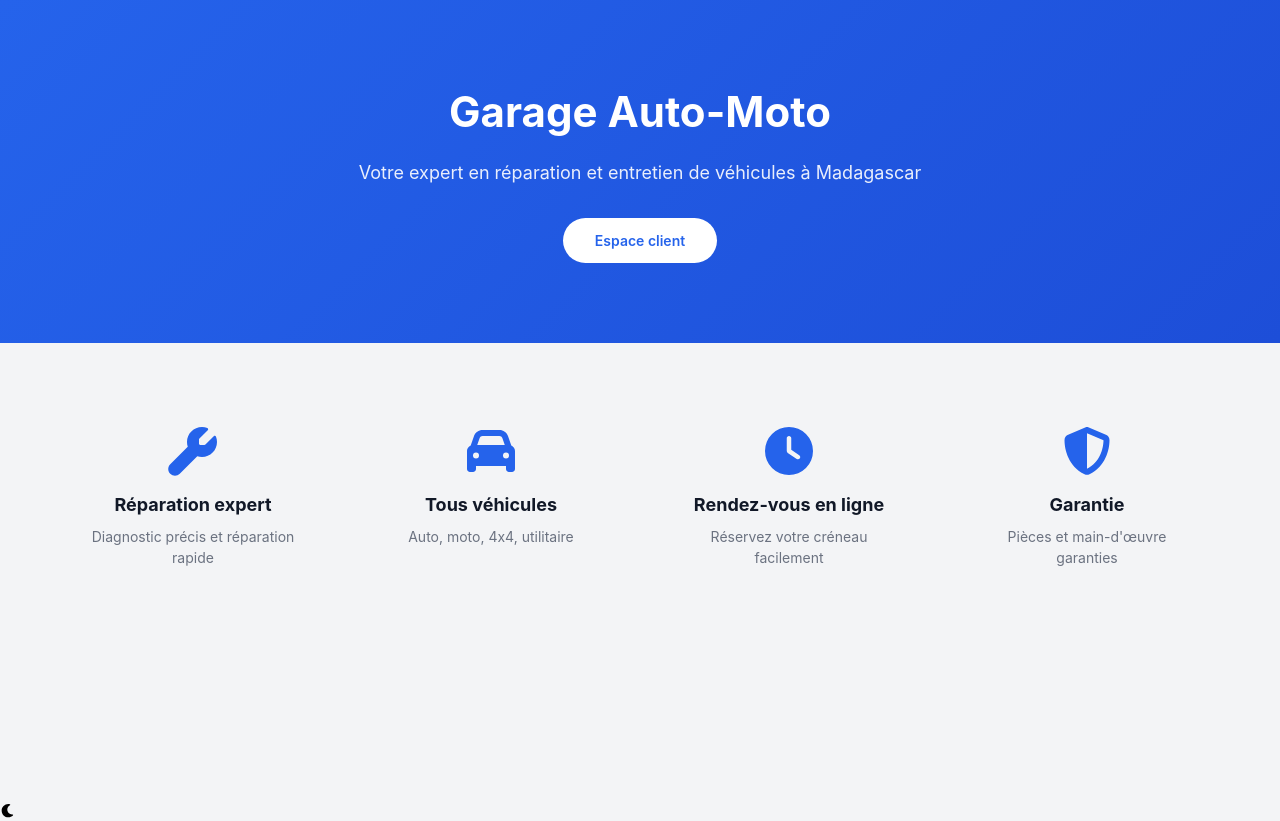
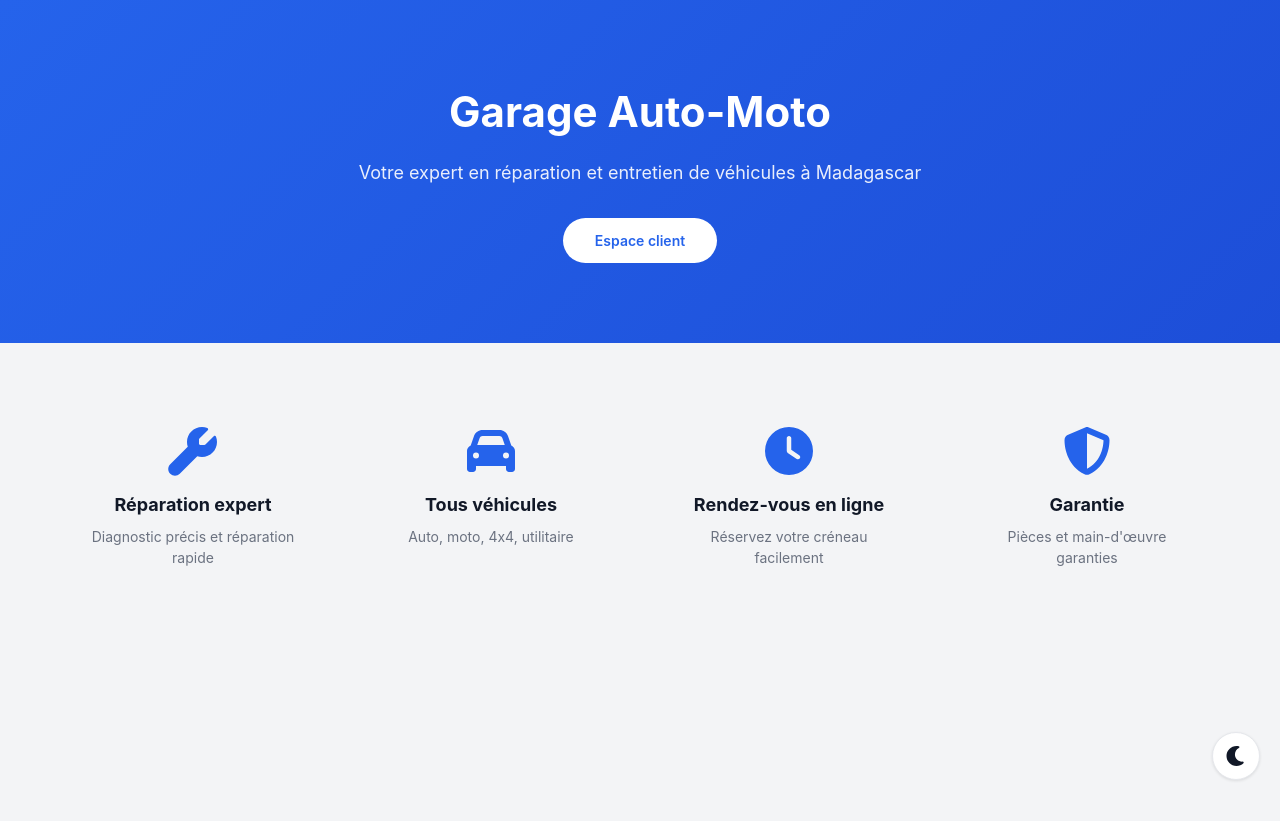
Before and after one commit to Jhonito021/Tia-Rano, a React (Create React App) app: page / in a window 1280 px wide. After the commit the page ends 800 px from the top, so only its background shows below. Built offline with nearby package versions, Linux system fonts and the light colour scheme.

Commit message:
bottom toggle

```diff
--- a/src/App.css
+++ b/src/App.css
@@ -2,7 +2,25 @@
   min-height: 100vh;
 }
 
-
+.theme-toggle-floating {
+  position: fixed;
+  bottom: 20px;
+  right: 20px;
+  width: 48px;
+  height: 48px;
+  border-radius: 50%;
+  background-color: var(--card-bg);
+  color: var(--text-primary);
+  border: 1px solid var(--border);
+  box-shadow: var(--shadow);
+  cursor: pointer;
+  display: flex;
+  align-items: center;
+  justify-content: center;
+  font-size: 20px;
+  transition: all 0.3s ease;
+  z-index: 1000;
+}
 
 .theme-toggle-floating:hover {
   transform: scale(1.05);
```
